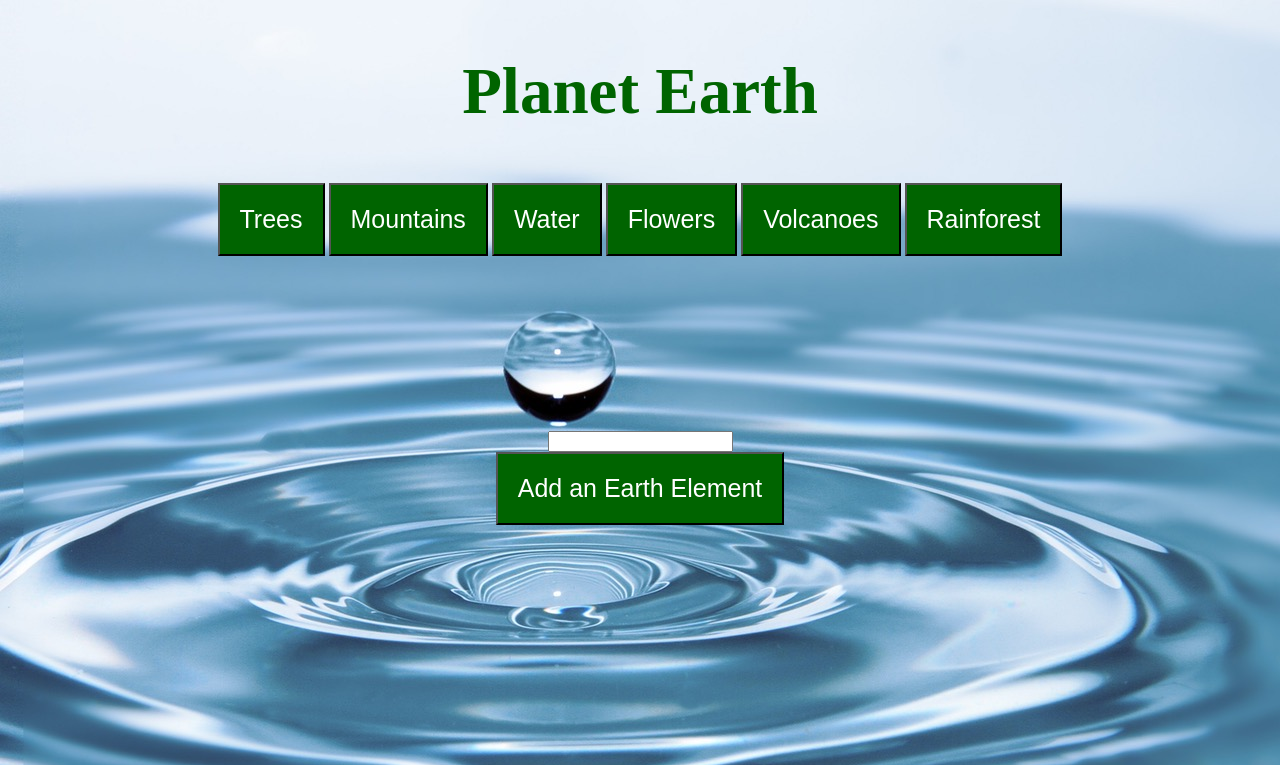
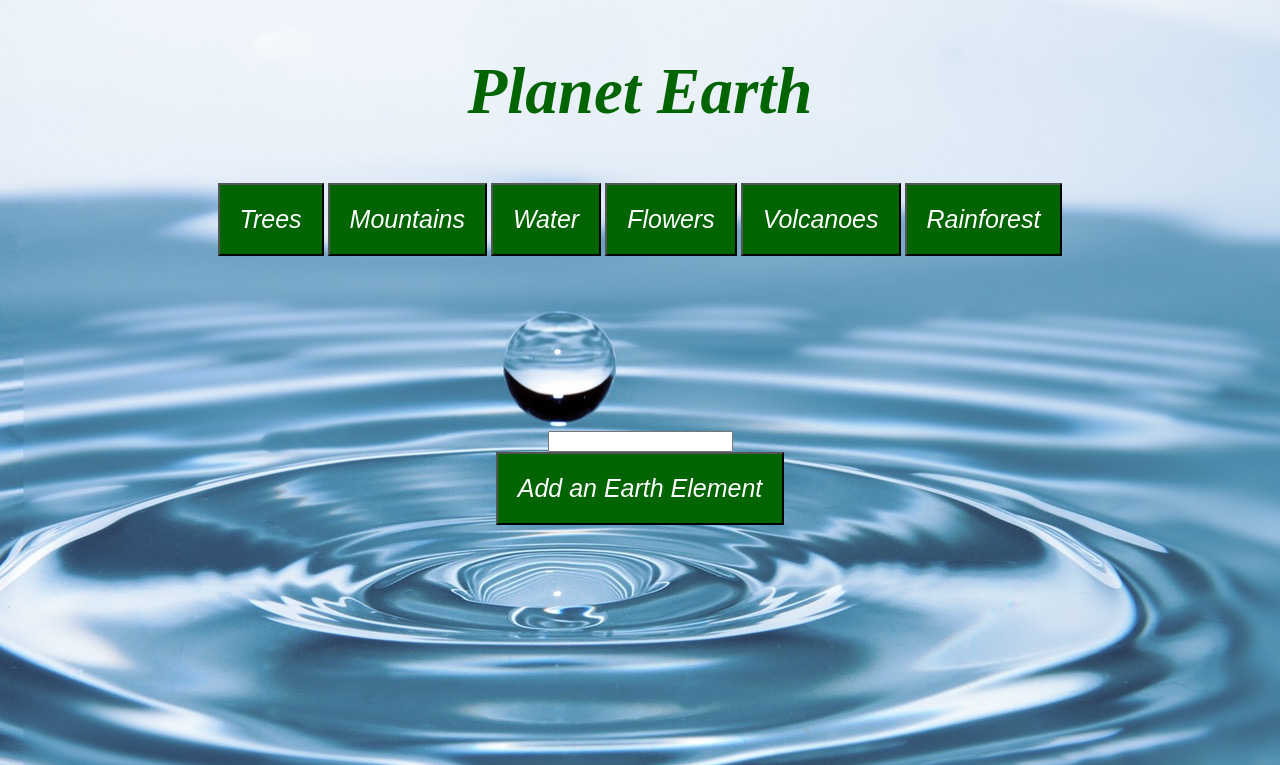
Before and after one commit to KatieKosh/giphy1, a PHP site: page / in a window 1280 px wide. Shown: the top 765 px of the page. Run offline with PHP 8.4, Linux system fonts and the light colour scheme; some libraries are stand-ins or nearby versions.

Commit message:
changes made

```diff
--- a/style.css
+++ b/style.css
@@ -2,6 +2,7 @@ body {
 
 background-image:  url('water.jpeg');
 text-align: center;
+font-style: italic;
 }
 
 
@@ -15,7 +16,7 @@ font-size: 65px;
 
 
 button {
-
+font-style: italic;
 font-size: 25px;
 background-color: #006400;
 color: white;
```
